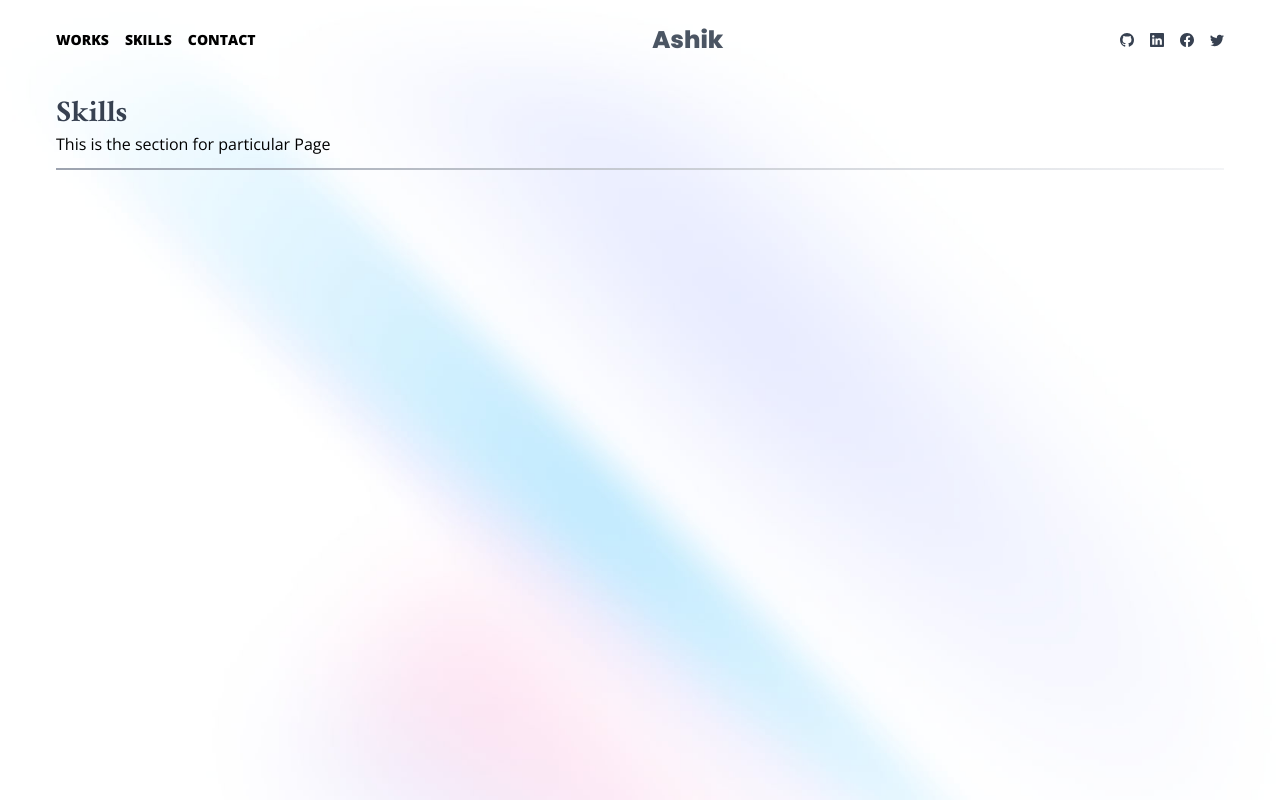
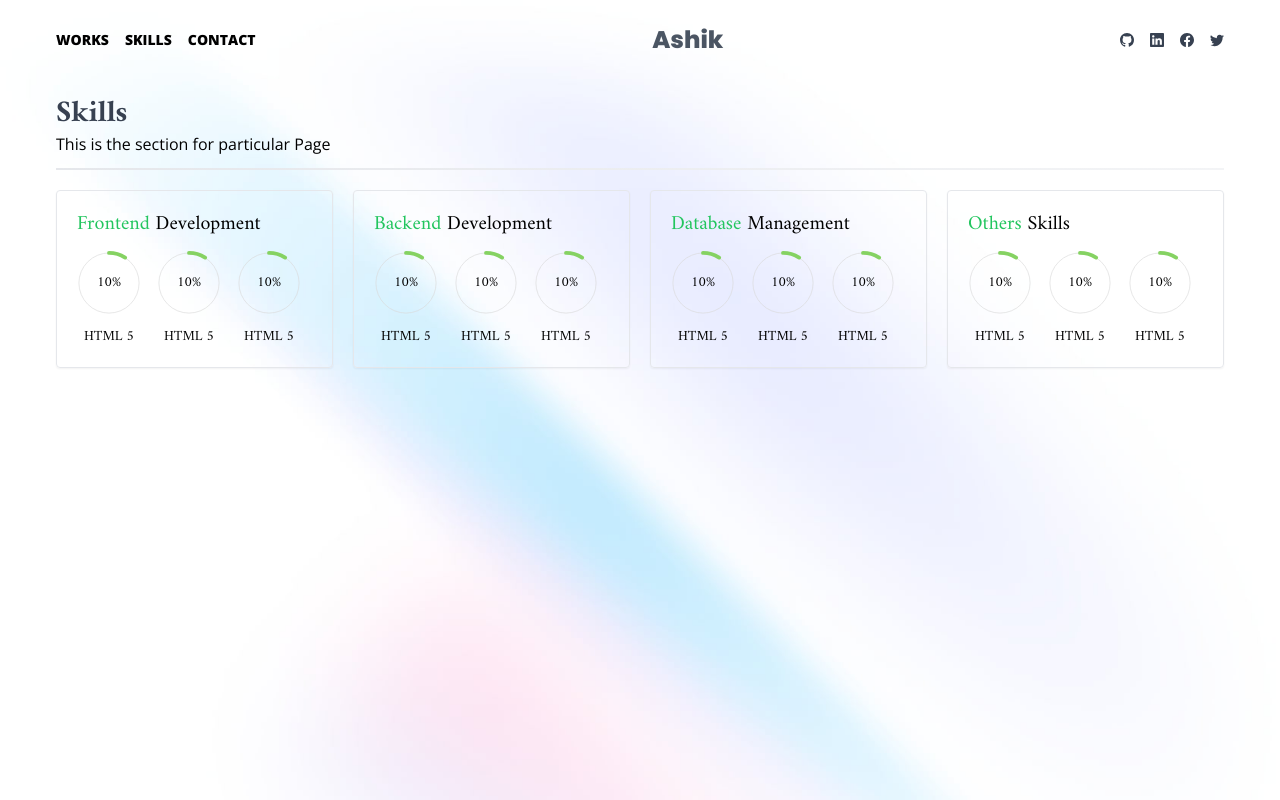
Before and after one commit to Ashik-Mahmud/nextjs-offical-portfolio, a Next.js app: page /skills in a window 1280 px wide. Built offline with nearby package versions, Linux system fonts and the light colour scheme.

Commit message:
yah done to added skills pages

```diff
--- a/components/SectionTitle.tsx
+++ b/components/SectionTitle.tsx
@@ -10,7 +10,7 @@ const SectionTitle = ({ title, subTitle }: Props) => {
         {title}
       </h1>
       <p>{subTitle || " This is the section for particular Page"}</p>
-      <div className="line w-full h-[2px] from-gray-400 bg-gradient-to-r  to-gray-100 mt-3"></div>
+      <div className="line w-full h-[2px] from-gray-200 bg-gradient-to-r  to-gray-100 mt-3"></div>
     </div>
   );
 };
--- /dev/null
+++ b/components/Skills/SkillBar.tsx
@@ -0,0 +1,27 @@
+import { Circle } from "rc-progress";
+import React from "react";
+
+type Props = {};
+
+const SkillBar = (props: Props) => {
+  return (
+    <div className="flex flex-col items-center gap-3">
+      <div className="relative">
+        <Circle
+          percent={10}
+          strokeWidth={6}
+          strokeLinecap="round"
+          strokeColor={"#85D262"}
+          transition="stroke 0.5s ease 0s"
+          className="w-16 h-16"
+        />
+        <span className="absolute left-1/2 top-1/2 -translate-x-1/2 -translate-y-1/2 text-sm">
+          10%
+        </span>
+      </div>
+      <h4 className="text-left text-sm">HTML 5</h4>
+    </div>
+  );
+};
+
+export default SkillBar;
--- a/package.json
+++ b/package.json
@@ -16,7 +16,9 @@
     "eslint": "8.34.0",
     "eslint-config-next": "13.1.6",
     "next": "13.1.6",
+    "rc-progress": "^3.4.1",
     "react": "18.2.0",
+    "react-circular-progressbar": "^2.1.0",
     "react-dom": "18.2.0",
     "react-icons": "^4.7.1",
     "react-tabs": "^6.0.0",
--- a/pages/skills/index.tsx
+++ b/pages/skills/index.tsx
@@ -1,5 +1,9 @@
 import SectionTitle from "@/components/SectionTitle";
 import Head from "next/head";
+import { CircularProgressbar } from "react-circular-progressbar";
+import "react-circular-progressbar/dist/styles.css";
+import { Line, Circle, ProgressProps } from "rc-progress";
+import SkillBar from "@/components/Skills/SkillBar";
 
 type Props = {};
 
@@ -11,6 +15,66 @@ const Skills = (props: Props) => {
       </Head>
       <div className="container">
         <SectionTitle title="Skills" />
+
+        <div className="skills-content font-amiri grid grid-cols-4 gap-5 mt-5">
+          {/* frontend */}
+          <div
+            className="border p-5 shadow-sm rounded
+          "
+          >
+            <h3 className="text-xl mb-3 font-medium">
+              <span className="text-green-500">Frontend</span> Development
+            </h3>
+            <div className="flex flex-wrap gap-4">
+              <SkillBar />
+              <SkillBar />
+              <SkillBar />
+            </div>
+          </div>
+          {/* backend */}
+          <div
+            className="border p-5 shadow-sm rounded
+          "
+          >
+            <h3 className="text-xl mb-3 font-medium">
+              <span className="text-green-500">Backend</span> Development
+            </h3>
+            <div className="flex flex-wrap gap-4">
+              <SkillBar />
+              <SkillBar />
+              <SkillBar />
+            </div>
+          </div>
+          {/* database */}
+          <div
+            className="border p-5 shadow-sm rounded
+          "
+          >
+            <h3 className="text-xl mb-3 font-medium">
+              <span className="text-green-500">Database</span> Management
+            </h3>
+            <div className="flex flex-wrap gap-4">
+              <SkillBar />
+              <SkillBar />
+              <SkillBar />
+            </div>
+          </div>
+
+          {/* others */}
+          <div
+            className="border p-5 shadow-sm rounded
+          "
+          >
+            <h3 className="text-xl mb-3 font-medium">
+              <span className="text-green-500">Others</span> Skills
+            </h3>
+            <div className="flex flex-wrap gap-4">
+              <SkillBar />
+              <SkillBar />
+              <SkillBar />
+            </div>
+          </div>
+        </div>
       </div>
     </div>
   );
```
Also changed, not shown: 1 other file (tests, documents, lock files or other folders).
